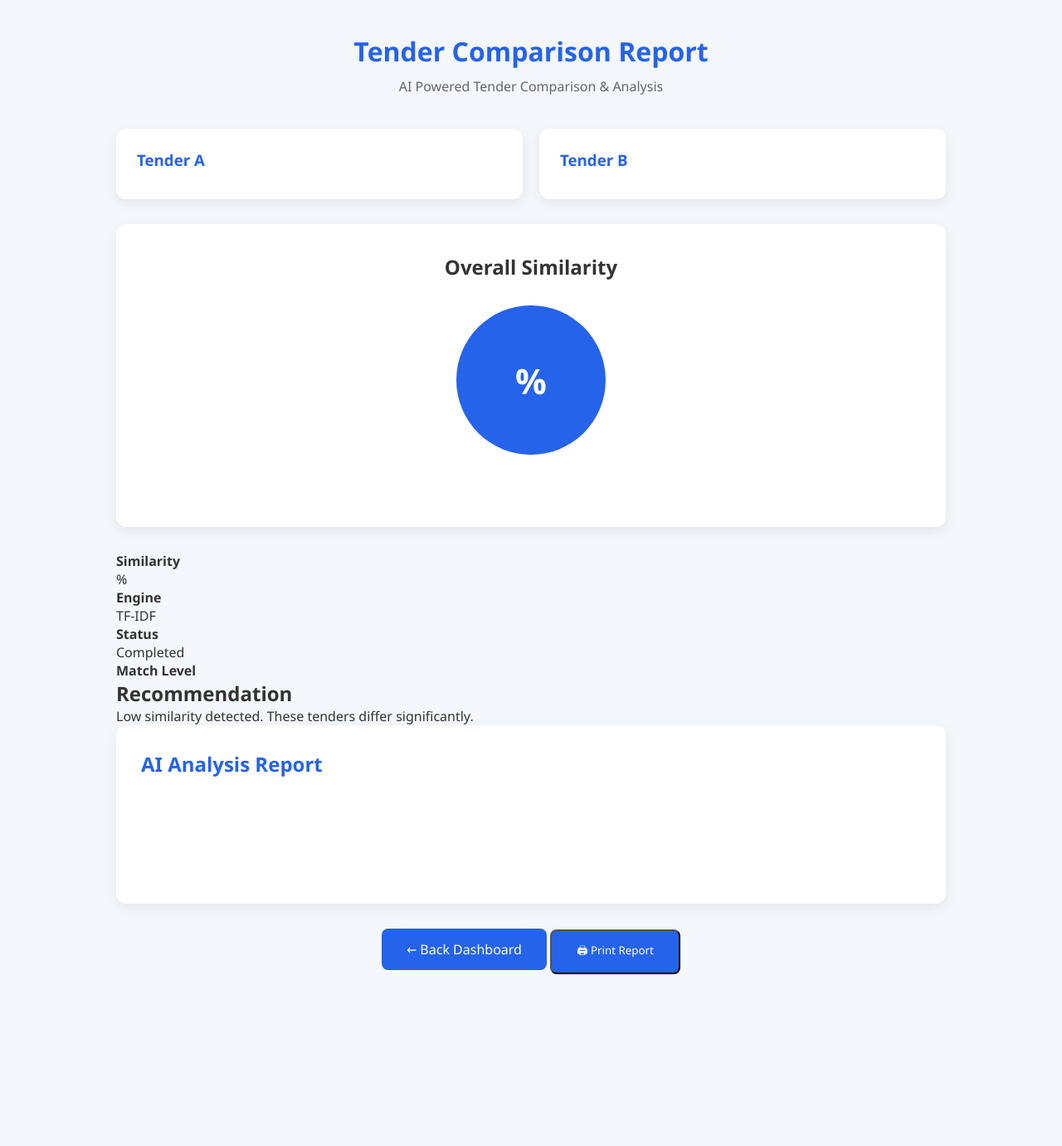
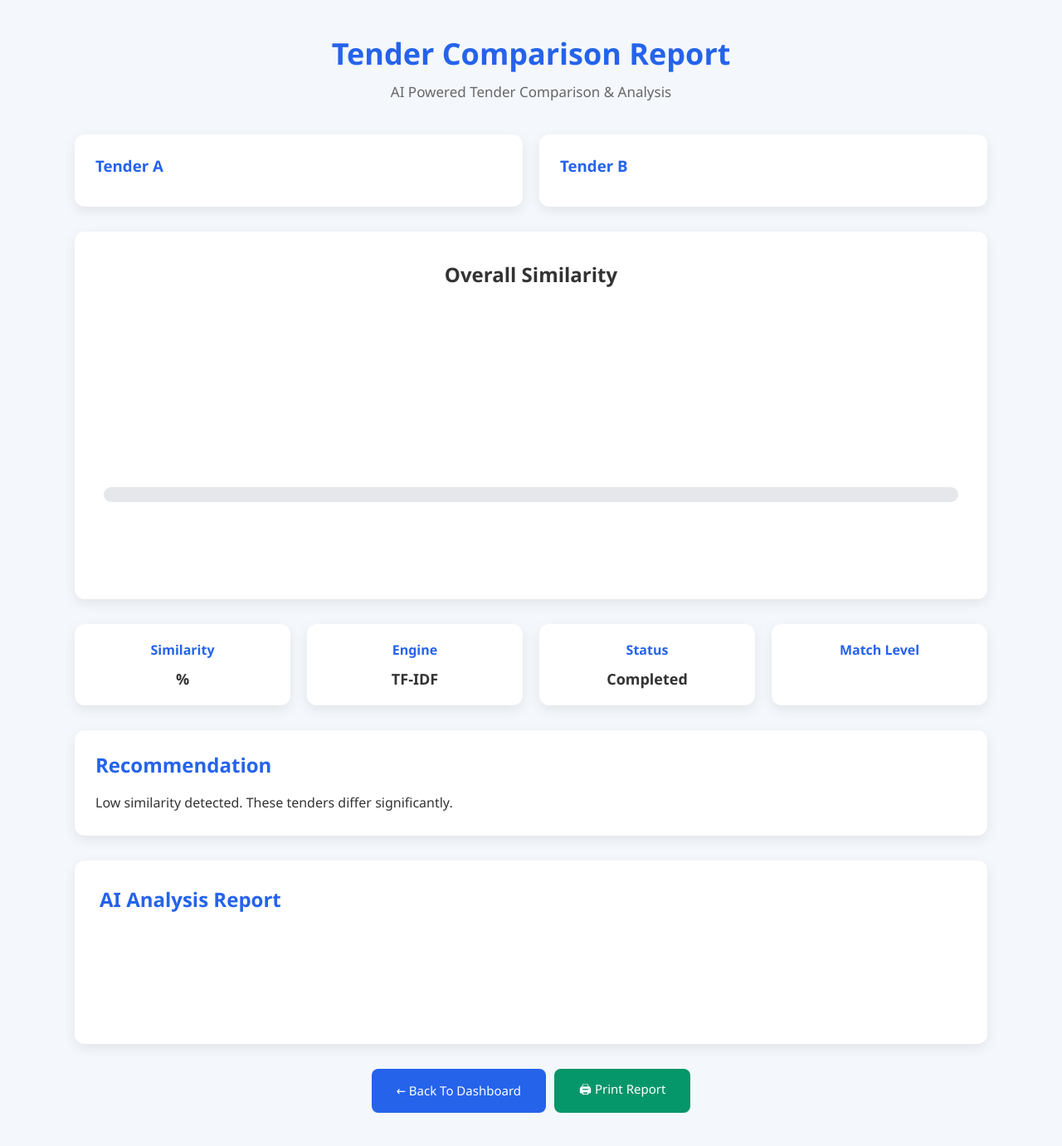
Before and after one commit to Astik97/TenderIQ, a Flask app: template templates/compare.html in a window 1280 px wide. Shown: the whole page at 83% size. Before the commit the page ends 1174 px from the top, so only its background shows below. Run offline with Flask 3, Linux system fonts and the light colour scheme; the template is opened without the code that fills it, so the values that code supplies are empty.

Commit message:
updated compare.html and compare.css

```diff
--- a/static/css/compare.css
+++ b/static/css/compare.css
@@ -1,218 +1,306 @@
+/* =====================================================
+   TenderIQ - Compare Report
+===================================================== */
 
 *{
-
     margin:0;
-
     padding:0;
-
     box-sizing:border-box;
-
-    font-family:Segoe UI,Tahoma,Geneva,Verdana,sans-serif;
-
+    font-family:"Segoe UI",Tahoma,Geneva,Verdana,sans-serif;
 }
 
 body{
-
     background:#f4f7fb;
-
+    color:#333;
     padding:40px;
-
-    color:#333;
-
 }
 
 .container{
-
-    max-width:1000px;
-
+    max-width:1100px;
     margin:auto;
-
 }
 
+/* =====================================================
+   Header
+===================================================== */
+
 .header{
-
     text-align:center;
-
     margin-bottom:40px;
-
 }
 
 .header h1{
-
     color:#2563eb;
-
+    font-size:36px;
     margin-bottom:10px;
-
 }
 
 .header p{
-
     color:#666;
-
+    font-size:17px;
 }
 
-/* ========================== */
+/* =====================================================
+   Tender Summary
+===================================================== */
 
 .summary-card{
-
     display:grid;
-
     grid-template-columns:1fr 1fr;
-
     gap:20px;
-
     margin-bottom:30px;
-
 }
 
 .info-box{
+    background:#fff;
+    padding:25px;
+    border-radius:12px;
+    box-shadow:0 5px 15px rgba(0,0,0,.08);
+    transition:.3s;
+}
 
-    background:white;
-
-    padding:25px;
-
-    border-radius:12px;
-
-    box-shadow:0 5px 15px rgba(0,0,0,.08);
-
+.info-box:hover{
+    transform:translateY(-4px);
 }
 
 .info-box h3{
-
     color:#2563eb;
-
-    margin-bottom:10px;
-
+    margin-bottom:12px;
 }
 
-/* ========================== */
+.info-box p{
+    word-break:break-word;
+}
+
+/* =====================================================
+   Similarity
+===================================================== */
 
 .similarity-card{
-
-    background:white;
-
+    background:#fff;
     padding:35px;
-
     border-radius:12px;
-
+    box-shadow:0 5px 15px rgba(0,0,0,.08);
     text-align:center;
-
-    box-shadow:0 5px 15px rgba(0,0,0,.08);
-
     margin-bottom:30px;
-
 }
 
 .score-circle{
-
     width:180px;
-
     height:180px;
-
     margin:30px auto;
-
     border-radius:50%;
-
-    background:#2563eb;
-
-    color:white;
-
     display:flex;
-
     justify-content:center;
-
     align-items:center;
-
-    font-size:42px;
-
+    color:#fff;
+    font-size:40px;
     font-weight:bold;
-
+    transition:.4s;
 }
 
-/* ========================== */
+/* =====================================================
+   Progress Bar
+===================================================== */
+
+.progress-container{
+    width:100%;
+    height:18px;
+    background:#e5e7eb;
+    border-radius:20px;
+    overflow:hidden;
+    margin:20px auto;
+}
+
+.progress-bar{
+    width:0%;
+    height:100%;
+    border-radius:20px;
+    transition:width 2s ease;
+}
+
+/* =====================================================
+   Badge
+===================================================== */
+
+.badge{
+    display:inline-block;
+    margin-top:15px;
+    padding:10px 25px;
+    border-radius:25px;
+    color:white;
+    font-weight:bold;
+    font-size:15px;
+}
+
+/* =====================================================
+   Statistics
+===================================================== */
+
+.stats-grid{
+    display:grid;
+    grid-template-columns:repeat(4,1fr);
+    gap:20px;
+    margin-bottom:30px;
+}
+
+.stat-card{
+    background:#fff;
+    padding:20px;
+    border-radius:12px;
+    text-align:center;
+    box-shadow:0 5px 15px rgba(0,0,0,.08);
+    transition:.3s;
+}
+
+.stat-card:hover{
+    transform:translateY(-5px);
+}
+
+.stat-card h4{
+    color:#2563eb;
+    margin-bottom:12px;
+}
+
+.stat-card p{
+    font-weight:bold;
+    font-size:18px;
+}
+
+/* =====================================================
+   Recommendation
+===================================================== */
+
+.recommendation-card{
+    background:#fff;
+    padding:25px;
+    border-radius:12px;
+    box-shadow:0 5px 15px rgba(0,0,0,.08);
+    margin-bottom:30px;
+}
+
+.recommendation-card h2{
+    color:#2563eb;
+    margin-bottom:15px;
+}
+
+.recommendation-card p{
+    line-height:1.8;
+}
+
+/* =====================================================
+   Report
+===================================================== */
 
 .report-card{
-
-    background:white;
-
+    background:#fff;
     padding:30px;
-
     border-radius:12px;
-
     box-shadow:0 5px 15px rgba(0,0,0,.08);
-
     margin-bottom:30px;
-
 }
 
 .report-card h2{
-
+    color:#2563eb;
     margin-bottom:20px;
-
-    color:#2563eb;
-
 }
 
 .report-card pre{
-
     white-space:pre-wrap;
-
-    line-height:1.7;
-
+    word-wrap:break-word;
+    line-height:1.8;
     font-size:15px;
-
 }
 
-/* ========================== */
+/* =====================================================
+   Buttons
+===================================================== */
 
 .buttons{
-
-    text-align:center;
-
+    display:flex;
+    justify-content:center;
+    gap:10px;
 }
 
 .btn{
-
-    display:inline-block;
-
     padding:14px 30px;
-
+    border:none;
+    border-radius:8px;
+    text-decoration:none;
+    cursor:pointer;
+    color:#fff;
     background:#2563eb;
-
-    color:white;
-
-    text-decoration:none;
-
-    border-radius:8px;
-
     transition:.3s;
-
+    font-size:15px;
 }
 
 .btn:hover{
+    background:#1d4ed8;
+    transform:translateY(-2px);
+}
 
-    background:#1d4ed8;
+.print-btn{
+    background:#059669;
+}
+
+.print-btn:hover{
+    background:#047857;
+}
+
+/* =====================================================
+   Dynamic Colors
+===================================================== */
+
+.green{
+    background:#16a34a;
+}
+
+.orange{
+    background:#f59e0b;
+}
+
+.darkorange{
+    background:#ea580c;
+}
+
+.red{
+    background:#dc2626;
+}
+
+/* =====================================================
+   Responsive
+===================================================== */
+
+@media(max-width:900px){
+
+.stats-grid{
+    grid-template-columns:repeat(2,1fr);
+}
 
 }
-
-/* ========================== */
 
 @media(max-width:768px){
 
 .summary-card{
+    grid-template-columns:1fr;
+}
 
+.stats-grid{
     grid-template-columns:1fr;
+}
 
+.buttons{
+    flex-direction:column;
 }
 
 .score-circle{
+    width:150px;
+    height:150px;
+    font-size:34px;
+}
 
-    width:140px;
-
-    height:140px;
-
-    font-size:32px;
-
+body{
+    padding:20px;
 }
 
 }
--- a/templates/compare.html
+++ b/templates/compare.html
@@ -255,16 +255,13 @@ Tender Comparison Report
 
     <div class="buttons">
 
-        <a href="/dashboard"
-           class="btn">
+        <button onclick = "window.location.href='/dashboard'" class="btn">
 
-            ← Back Dashboard
+            ← Back To Dashboard
 
-        </a>
+        </button>
 
-        <button
-            onclick="window.print()"
-            class="btn print-btn">
+        <button onclick="window.print()" class="btn print-btn">
 
             🖨 Print Report
 
```
